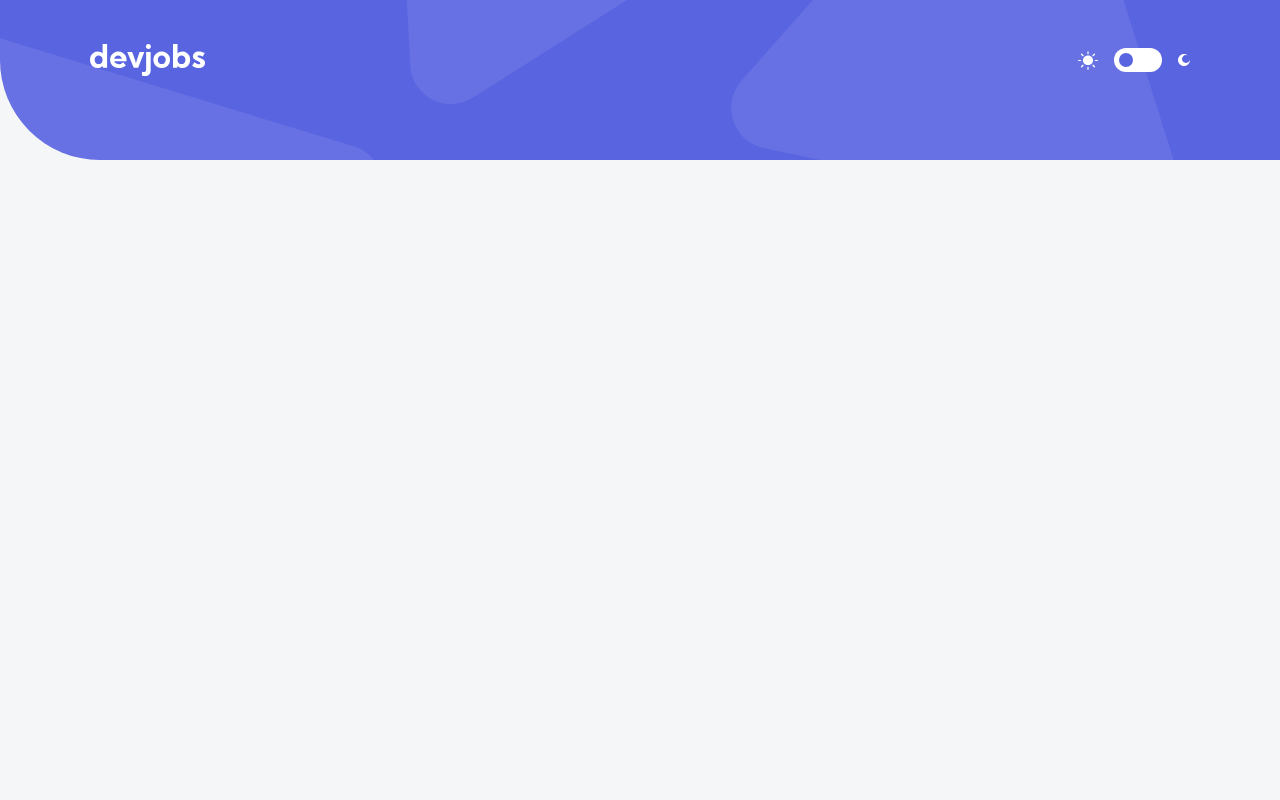
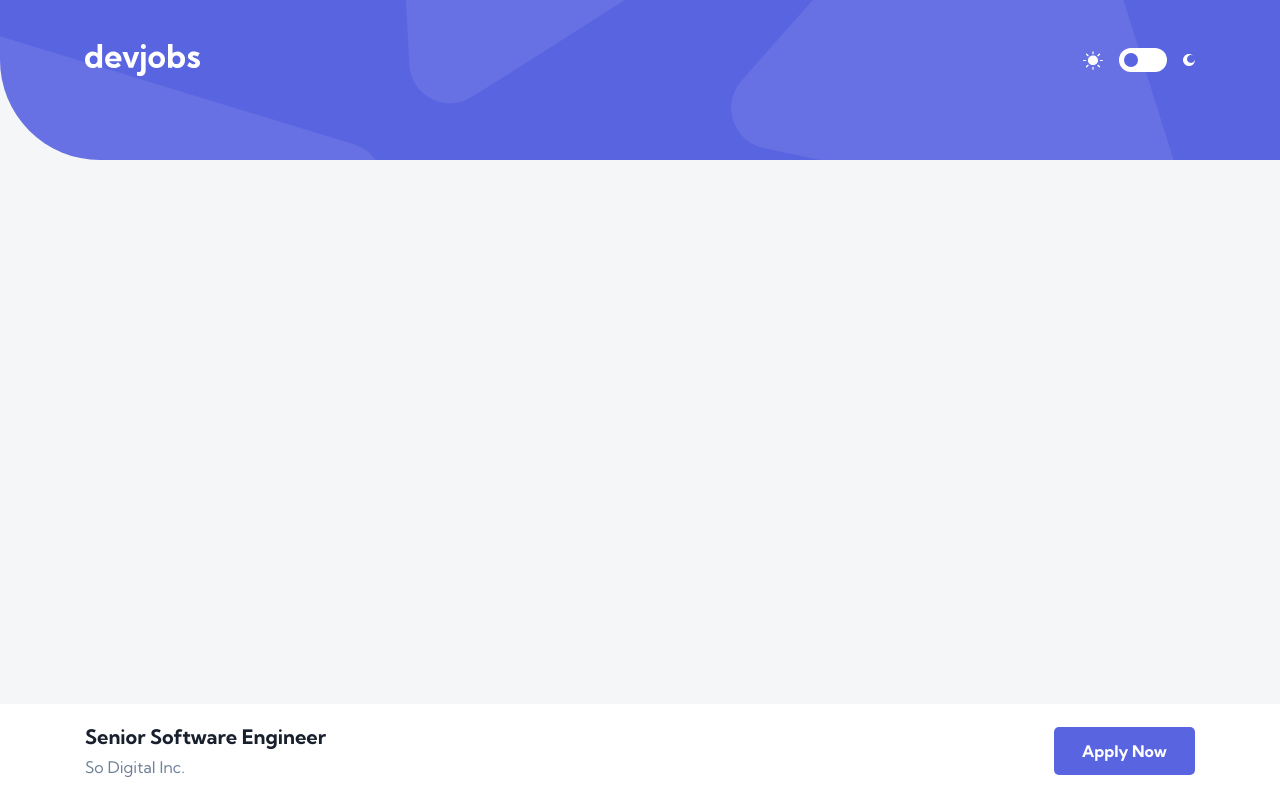
Before and after one commit to VladimirShadrov/Job-Search-App, a Vue app: page / in a window 1280 px wide. Built offline with nearby package versions, Linux system fonts and the light colour scheme.

Commit message:
add layot footer

```diff
--- a/src/App.vue
+++ b/src/App.vue
@@ -1,16 +1,19 @@
 <template>
   <div id="app" :class="currentTheme">
     <Header @setThemeValue="getThemeValue" />
+    <Footer />
   </div>
 </template>
 
 <script>
 import Header from './components/header.vue';
+import Footer from './components/footer.vue';
 
 export default {
   name: 'App',
   components: {
     Header,
+    Footer,
   },
   data() {
     return {
--- /dev/null
+++ b/src/components/footer.vue
@@ -0,0 +1,19 @@
+<template>
+  <footer class="footer">
+    <div class="footer__container">
+      <div class="footer__vacancy">
+        <p class="footer__vacancy-title">Senior Software Engineer</p>
+        <p class="footer__company-title">So Digital Inc.</p>
+      </div>
+      <a href="#" class="footer__button">Apply Now</a>
+    </div>
+  </footer>
+</template>
+
+<script>
+export default {
+  name: 'v-footer',
+};
+</script>
+
+<style lang="scss"></style>
--- /dev/null
+++ b/src/styles/footer.scss
@@ -0,0 +1,47 @@
+.footer {
+  margin-top: auto;
+  padding-left: 40px;
+  padding-right: 40px;
+  padding-top: 23px;
+  padding-bottom: 25px;
+  width: 100%;
+  background: var(--footerBackground);
+}
+
+.footer__container {
+  width: 100%;
+  max-width: 1110px;
+  margin: 0 auto;
+  display: flex;
+  justify-content: space-between;
+  align-items: center;
+}
+
+.footer__vacancy {
+  padding-right: 10px;
+  max-width: 300px;
+}
+
+.footer__vacancy-title {
+  font-size: 20px;
+  line-height: 20px;
+  font-weight: 700;
+  margin-bottom: 12px;
+  color: var(--titleColor);
+}
+
+.footer__company-title {
+  color: var(--mainTextColor);
+}
+
+.footer__button {
+  color: var(--buttonColor);
+  background: var(--buttonBackgroundColor);
+  width: 141px;
+  height: 48px;
+  border-radius: 5px;
+  font-weight: 700;
+  text-align: center;
+  text-decoration: none;
+  line-height: 48px;
+}
--- a/src/styles/header.scss
+++ b/src/styles/header.scss
@@ -1,6 +1,6 @@
 .header {
-  padding-left: 16px;
-  padding-right: 16px;
+  padding-left: 40px;
+  padding-right: 40px;
   padding-top: 44px;
   height: 160px;
   position: absolute;
@@ -37,7 +37,7 @@
 
 .header__container {
   width: 100%;
-  max-width: 1100px;
+  max-width: 1110px;
   margin: 0 auto;
   display: flex;
   justify-content: space-between;
--- a/src/styles/styles.scss
+++ b/src/styles/styles.scss
@@ -1,4 +1,6 @@
+@import url('https://fonts.googleapis.com/css2?family=Kumbh+Sans:wght@400;700&display=swap');
 @import './themes.scss';
+@import './footer.scss';
 
 * {
   margin: 0;
@@ -6,8 +8,18 @@
   box-sizing: border-box;
 }
 
+body {
+  font-family: 'Kumbh Sans', sans-serif;
+}
+
 #app {
   min-height: 100vh;
   background: var(--bodyBackground);
   position: relative;
+  display: flex;
+  flex-direction: column;
+  align-items: center;
+  font-size: 16px;
+  line-height: 16px;
+  font-weight: 400;
 }
--- a/src/styles/themes.scss
+++ b/src/styles/themes.scss
@@ -1,9 +1,21 @@
 // Light theme
 #app.day {
   --bodyBackground: #f4f6f8;
+  --titleColor: #19202d;
+  --mainTextColor: #6e8098;
+  --vacancyDescriptionColor: #6e8098;
+  --buttonBackgroundColor: #5964e0;
+  --buttonColor: #ffffff;
+  --footerBackground: #ffffff;
 }
 
 // Dark theme
 #app.night {
   --bodyBackground: #121721;
+  --titleColor: #ffffff;
+  --mainTextColor: #6e8098;
+  --vacancyDescriptionColor: #9daec2;
+  --buttonBackgroundColor: #5964e0;
+  --buttonColor: #ffffff;
+  --footerBackground: #19202d;
 }
```
Also changed, not shown: src/components/vacancyDescriptionPage/description.vue (added), src/components/vacancyDescriptionPage/descriptionContent.vue (added), src/components/vacancyDescriptionPage/descriptionHeadline.vue (added), src/components/vacancyListPage/vacancies.vue (added), src/components/vacancyListPage/vacancyDescription.vue (added), src/components/vacancyListPage/vacancyFilters.vue (added).
